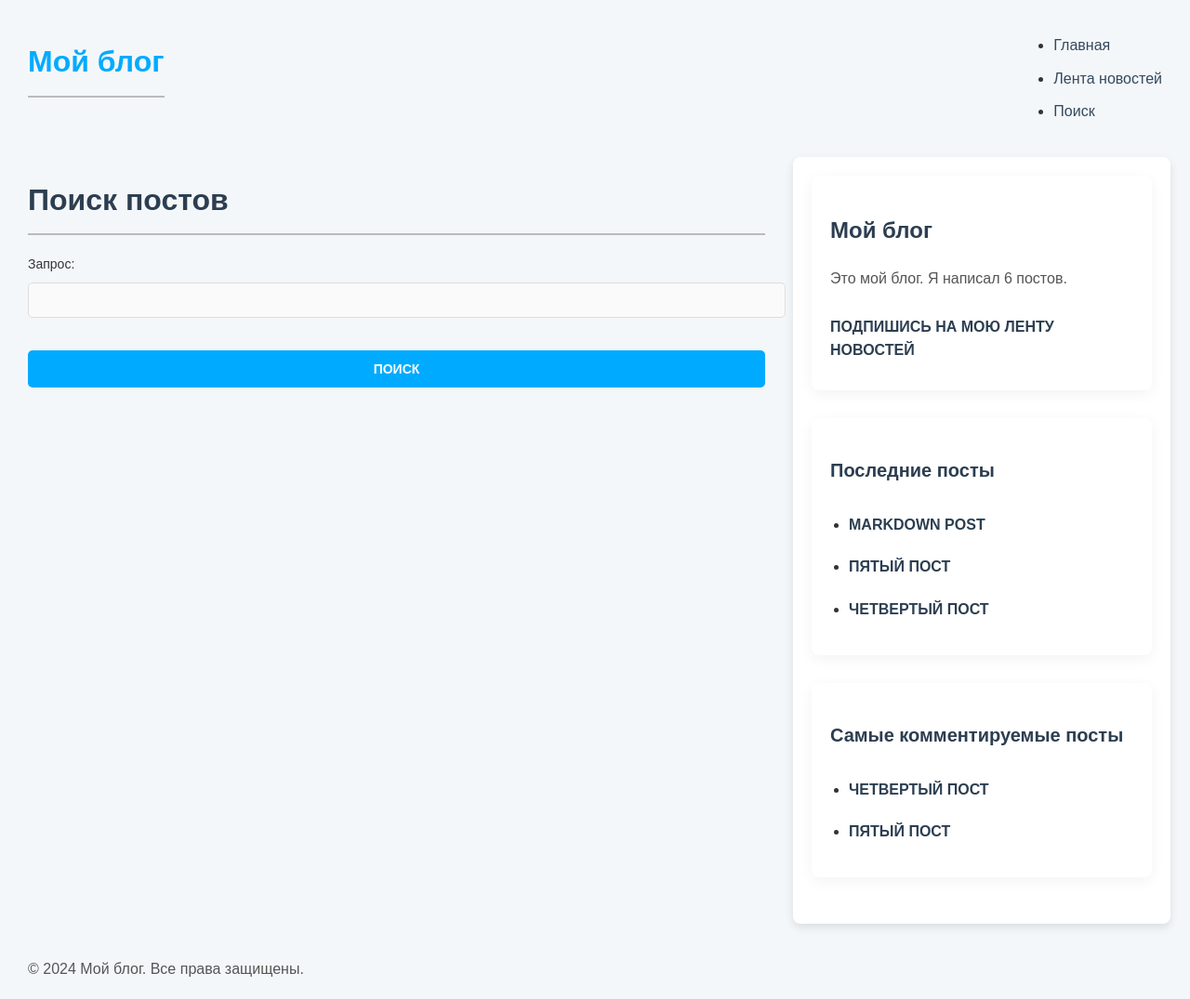
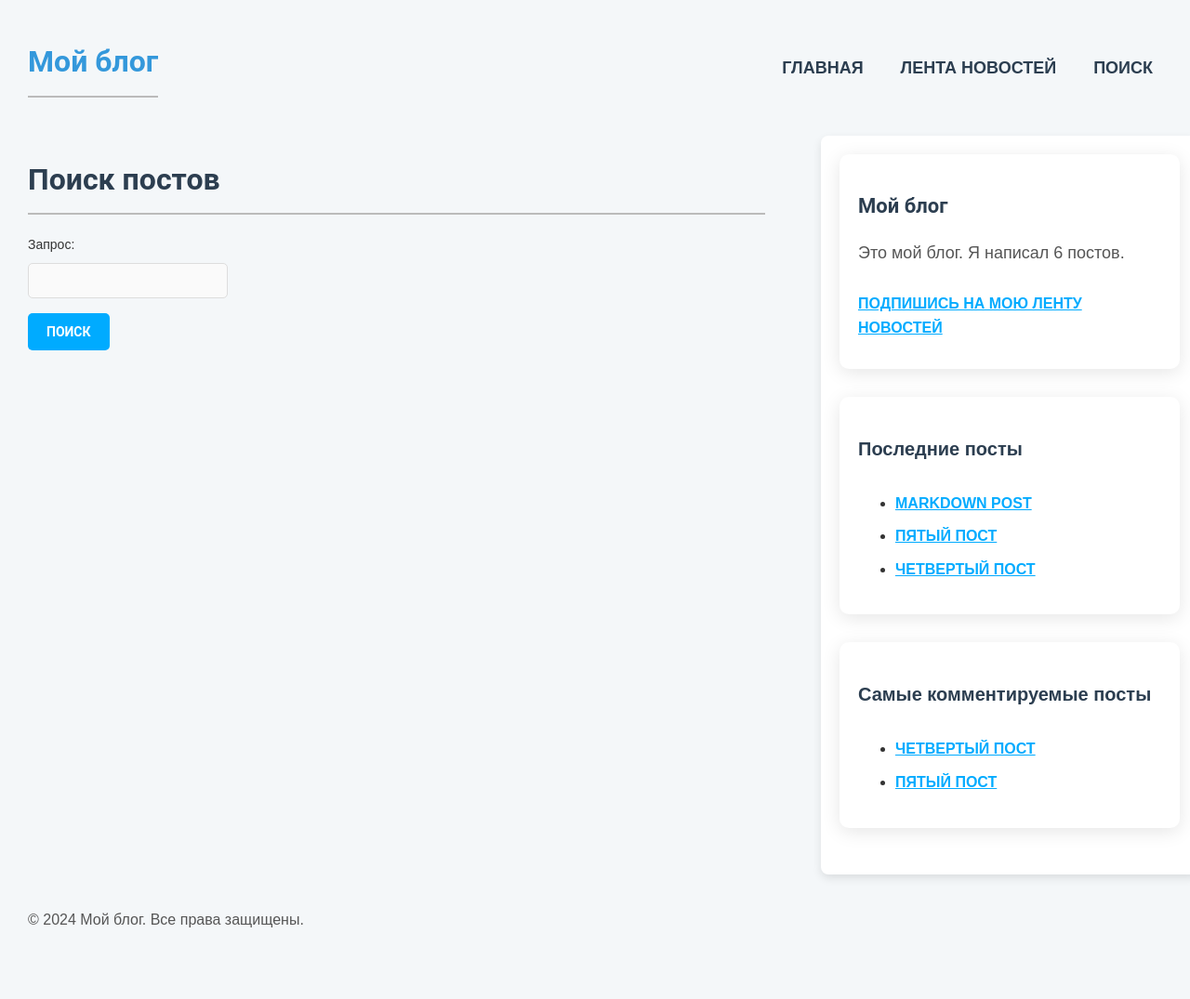
Before and after one commit to Dontgoingforyou/myblog, a Django app: page /search/ in a window 1280 px wide. Shown: the whole page at 93% size. After the commit the page ends 998 px from the top, so only its background shows below. Run offline with Django 5.2, Linux system fonts and the light colour scheme; data comes from the database, SQL or seed files in the repository.

Commit message:
update blog.css

```diff
--- a/blog/static/css/blog.css
+++ b/blog/static/css/blog.css
@@ -10,20 +10,25 @@ body {
 
 /* Ссылки */
 a {
-    color: #00abff;
+    color: #3498db; /* Немного ярче синий */
     text-decoration: none;
-    transition: color 0.3s ease;
+    transition: color 0.3s ease, text-decoration 0.3s ease;
 }
 
 a:hover {
-    color: #007bb5;
+    color: #2980b9; /* Темный оттенок синего при наведении */
+    text-decoration: underline;
+}
+
+a, input[type="submit"] {
+    transition: all 0.3s ease;
 }
 
 /* Заголовки */
 h1, h2 {
+    font-family: 'Roboto', sans-serif;
+    font-weight: bold;
     color: #2c3e50;
-    font-weight: 600;
-    margin-bottom: 20px;
 }
 
 /* Заголовок главного контента */
@@ -32,21 +37,26 @@ h1 {
     padding-bottom: 10px;
 }
 
+h2 {
+    font-size: 24px;
+}
+
 /* Основной контейнер с контентом и сайдбаром */
 .container {
     display: flex;
     justify-content: space-between;
     margin: 0 30px;
     padding-top: 20px;
+    gap: 30px; /* Расстояние между контентом и сайдбаром */
 }
 
-/* Основной контент */
+/* Сайдбар и контент */
 #content {
     flex: 0 0 65%;
     padding-right: 30px;
+    display: block;
 }
 
-/* Сайдбар */
 #sidebar {
     flex: 0 0 30%;
     background-color: #ffffff;
@@ -55,11 +65,34 @@ h1 {
     border-radius: 8px;
 }
 
+/* Описание блога */
+#sidebar .card p {
+    font-size: 18px;
+    line-height: 1.6;
+    color: #555;
+}
+
+#sidebar .card h2 {
+    font-size: 22px;
+    font-weight: bold;
+    margin-bottom: 15px;
+}
+
+#sidebar .card a {
+    font-size: 16px;
+    color: #00abff;
+    text-decoration: underline;
+}
+
+#sidebar .card a:hover {
+    color: #007bb5;
+}
+
 /* Параграфы */
 p {
+    font-family: 'Arial', sans-serif;
     font-size: 16px;
     color: #555;
-    margin-bottom: 20px;
 }
 
 /* Параграф с датой */
@@ -83,22 +116,33 @@ p.date {
 }
 
 /* Стиль для списков последних и популярных постов */
-ul {
-    padding-left: 20px;
+nav {
+    display: flex;
+    justify-content: center;
+    align-items: center;
 }
 
-ul li {
-    margin-bottom: 10px;
+nav ul {
+    list-style-type: none;
+    display: flex;
+    gap: 20px;
+    margin: 0;
+    padding: 0;
 }
 
-ul li a {
-    font-size: 16px;
-    color: #34495e;
-    font-weight: 500;
+nav ul li {
+    font-size: 18px;
+}
+
+nav ul li a {
+    color: #2c3e50;
+    font-weight: bold;
+    text-transform: uppercase;
+    padding: 10px;
     transition: color 0.3s ease;
 }
 
-ul li a:hover {
+nav ul li a:hover {
     color: #00abff;
 }
 
@@ -134,13 +178,12 @@ label {
 }
 
 input, textarea {
-    width: 100%;
-    padding: 10px;
+    font-family: 'Roboto', sans-serif;
+    font-size: 14px;
     background-color: #fafafa;
     border: 1px solid #ddd;
     border-radius: 5px;
-    font-size: 14px;
-    margin-bottom: 15px;
+    padding: 10px;
 }
 
 input[type="submit"] {
@@ -158,6 +201,7 @@ input[type="submit"] {
 
 input[type="submit"]:hover {
     background-color: #007bb5;
+    transform: translateY(-2px);
 }
 
 /* Ошибки в формах */
@@ -201,9 +245,14 @@ input[type="submit"]:hover {
 .card {
     background-color: #ffffff;
     padding: 20px;
-    border-radius: 8px;
-    box-shadow: 0 4px 15px rgba(0, 0, 0, 0.05);
+    border-radius: 10px;
+    box-shadow: 0 4px 20px rgba(0, 0, 0, 0.1);
     margin-bottom: 30px;
+    transition: transform 0.3s ease;
+}
+
+.card:hover {
+    transform: translateY(-5px); /* Легкое поднятие при наведении */
 }
 
 .card h3 {
@@ -242,3 +291,33 @@ input[type="submit"]:hover {
         opacity: 1;
     }
 }
+
+
+@media (max-width: 768px) {
+    /* Контейнер с контентом и сайдбаром */
+    .container {
+        flex-direction: column;
+        margin: 0 15px;
+    }
+
+    /* Контент и сайдбар будут занимать весь экран */
+    #content {
+        flex: 1;
+        padding-right: 0;
+    }
+
+    #sidebar {
+        flex: 1;
+        margin-top: 20px;
+    }
+
+    /* Центрирование меню */
+    nav ul {
+        display: block;
+        text-align: center;
+    }
+
+    nav ul li {
+        margin: 10px 0;
+    }
+}
```
